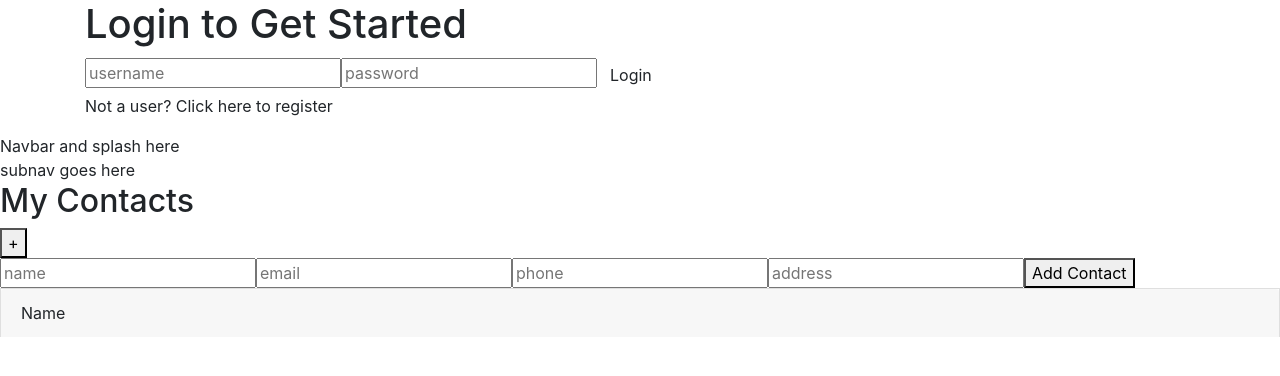
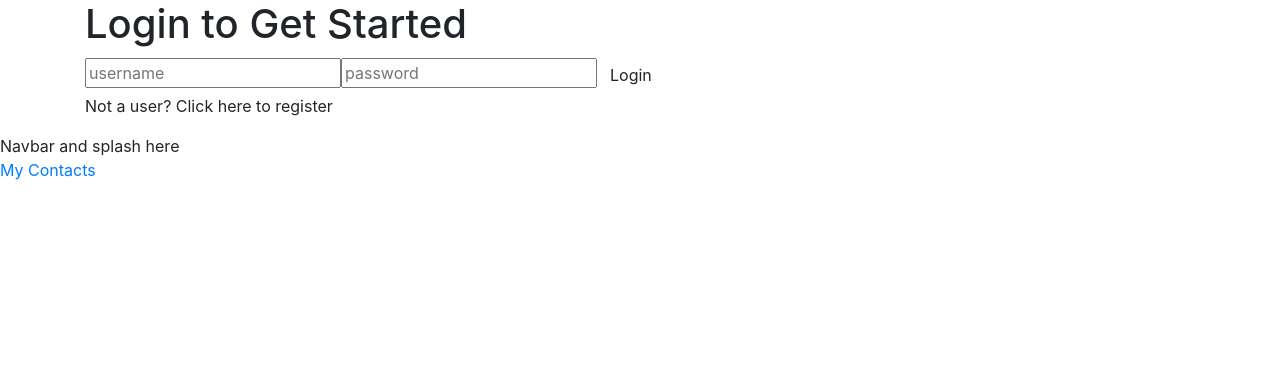
Before and after one commit to build-week-random-acts/random-acts-FE1, a React (Create React App) app: page / in a window 1280 px wide. Shown: the top 376 px of the page. Built offline with nearby package versions, Linux system fonts and the light colour scheme.

Commit message:
set up route from homepage to contact list

```diff
--- a/package.json
+++ b/package.json
@@ -3,17 +3,17 @@
   "version": "0.1.0",
   "private": true,
   "dependencies": {
+    "axios": "^0.19.0",
     "bootstrap": "^4.3.1",
+    "formik": "^1.5.8",
     "gulp": "^4.0.2",
-    "axios": "^0.19.0",
-    "formik": "^1.5.8",
     "react": "^16.8.6",
     "react-bootstrap": "^1.0.0-beta.10",
     "react-dom": "^16.8.6",
+    "react-router": "^5.0.1",
     "react-router-dom": "^5.0.1",
     "react-scripts": "3.0.1",
     "semantic-ui-react": "^0.87.3",
-    "react-router": "^5.0.1",
     "yup": "^0.27.0"
   },
   "scripts": {
--- a/src/components/ContactList.jsx
+++ b/src/components/ContactList.jsx
@@ -1,6 +1,7 @@
 import React, { useState } from 'react';
 import ContactCard from './ContactCard';
 import ContactsForm from './ContactsForm';
+import { Route, Link } from 'react-router-dom';
 
 
 
@@ -9,16 +10,18 @@ const ContactList = (props) =>{
   const [contacts, setContacts]   = useState([
     {name:'Name', email: 'email@wherever.com', phone: '(800)555-0000', address:'13 Anywhere street, Everytown, tn 37334'}
   ]);
-
+  const addContacts = contact => {
+    setContacts([...contacts, contact]);
+  };
   return(
         <container className='contacts'>
             <div className='contactTop'>
               <div className='contactHeader'>
                 <h2>My Contacts</h2>
-                <button>+</button>
+                <button className = 'toggleAdd'>+</button>
               </div>
               <div className='addForm'>
-                <ContactsForm setContacts={setContacts}/>
+                <ContactsForm submitContacts={addContacts} />
                 </div>
               </div>
 
--- a/src/components/ContactsForm.jsx
+++ b/src/components/ContactsForm.jsx
@@ -1,8 +1,9 @@
 import React, { useState } from 'react';
+import { Route, Link } from 'react-router-dom';
+const ContactsForm = (props) => {
+    const { submitContacts } = props;
+    const [contact, setContact] = useState({name:'', email:'', phone:'', address:''});
 
-const ContactsForm = (props) => {
-    const { setContacts } = props;
-    const [contact, setContact] = useState({name:'', email:'', phone:'', address:''});
 
     const handleChange = event => {
         setContact({...contact, [event.target.name]: event.target.value});
@@ -10,7 +11,7 @@ const ContactsForm = (props) => {
 
     const handleSubmit = event => {
         event.preventDefault();
-        setContacts(contacts => [...contacts, contact]);
+        submitContacts(contact);
         setContact({name:'', email:'', phone:'', address:''});
     };
     return(
--- a/src/components/UserHomePage.jsx
+++ b/src/components/UserHomePage.jsx
@@ -1,7 +1,7 @@
 
 import React from 'react'
 import ContactList from './ContactList'
-
+import { Route, Link } from 'react-router-dom';
 
 const UserHomePage = () => {
     return(
@@ -10,10 +10,11 @@ const UserHomePage = () => {
             <div className='homepage bottom'>
                 <container className='mainBox'>
                     <div className='subnav'>
-                       subnav goes here
+                    <Link to='/contacts'>My Contacts</Link>
                     </div>
                     <div className='componentBox'>
-                      <ContactList />
+
+                      <Route exact path='/contacts' render= {props => <ContactList {...props}/>} />
                     </div>
                 </container>
             </div>
```
